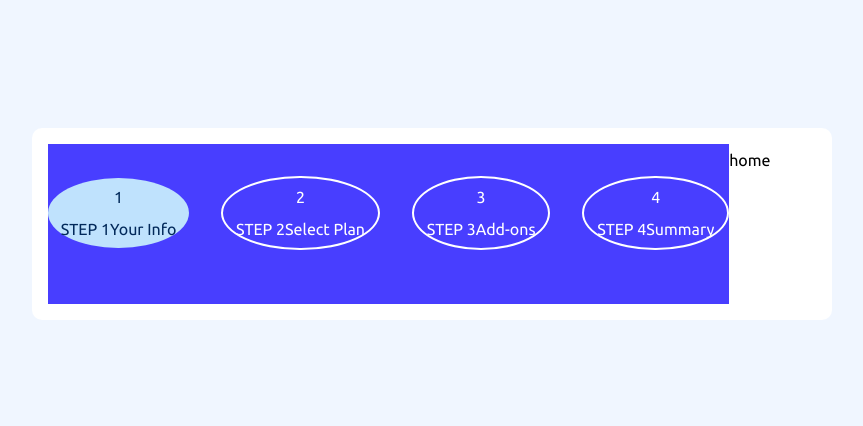
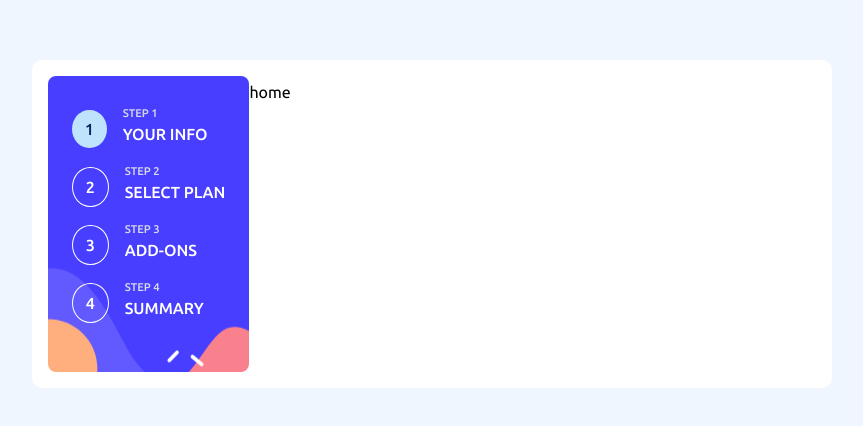
Before and after one commit to ibimina/multi-step-form, a Vue app: page / in a window 1280 px wide. Shown: the part 176-602 px from the top of the page, without its empty margins (208-1071 px from the left). Built offline with nearby package versions, Linux system fonts and the light colour scheme.

Commit message:
styles: refactored styles

```diff
--- a/src/App.vue
+++ b/src/App.vue
@@ -19,10 +19,10 @@ const steps = ref([
         class="navlink"
       >
         <span class="step_no">{{ step.no }}</span>
-        <div class="step_title">
+        <p class="step_title">
           <span class="step">{{ step.step }}</span>
           <span class="step_name">{{ step.name }}</span>
-        </div>
+        </p>
       </RouterLink>
     </nav>
   </header>
@@ -48,25 +48,58 @@ nav {
   padding-top: 2em;
 }
 .navlink {
-  border: 2px solid hsl(0, 0%, 100%);
   color: hsl(0, 0%, 100%);
-  padding: 0.2em 0.8em;
-  border-radius: 50%;
 }
-.navlink.router-link-active {
+.navlink.router-link-active .step_no {
   background-color: hsl(206, 94%, 87%);
   color: hsl(213, 96%, 18%);
   border: 0;
 }
+.step_no {
+  border: 1px solid hsl(0, 0%, 100%);
+  padding: 0.2em 0.8em;
+  border-radius: 50%;
+  font-weight: 500;
+}
 .step_title {
   display: none;
+}
+.step {
+  font-size: 0.7em;
+  line-height: 10px;
+  color: hsl(229, 24%, 87%);
+  text-transform: uppercase;
+  font-weight: 500;
+}
+.step_name {
+  text-transform: uppercase;
+  font-weight: 500;
 }
 @media (min-width: 60rem) {
   header {
     background-image: url("./assets/images/bg-sidebar-desktop.svg");
+    height: auto;
+    width: auto;
+    padding: 2em 1.5em;
+    border-radius: 8px;
+    text-align: left;
+  }
+  nav {
+    padding-top: 0;
+    flex-direction: column;
+    align-items: start;
+    gap: 0;
+  }
+  .navlink {
+    display: flex;
+    flex-direction: row;
+    align-items: center;
+    gap: 1em;
+    margin-bottom: 1em;
   }
   .step_title {
-    display: block;
+    display: flex;
+    flex-direction: column;
   }
 }
 </style>
```
